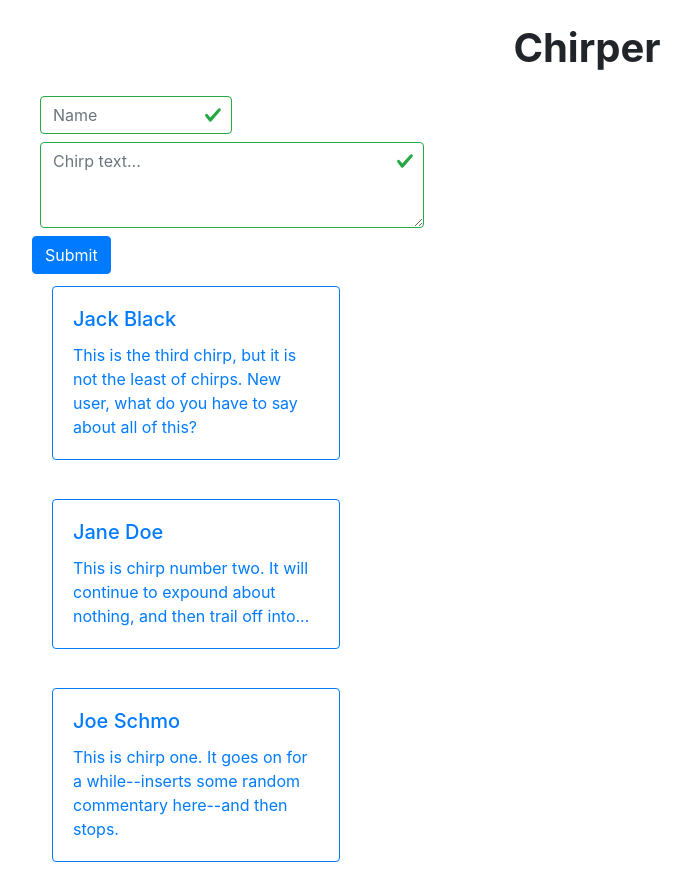
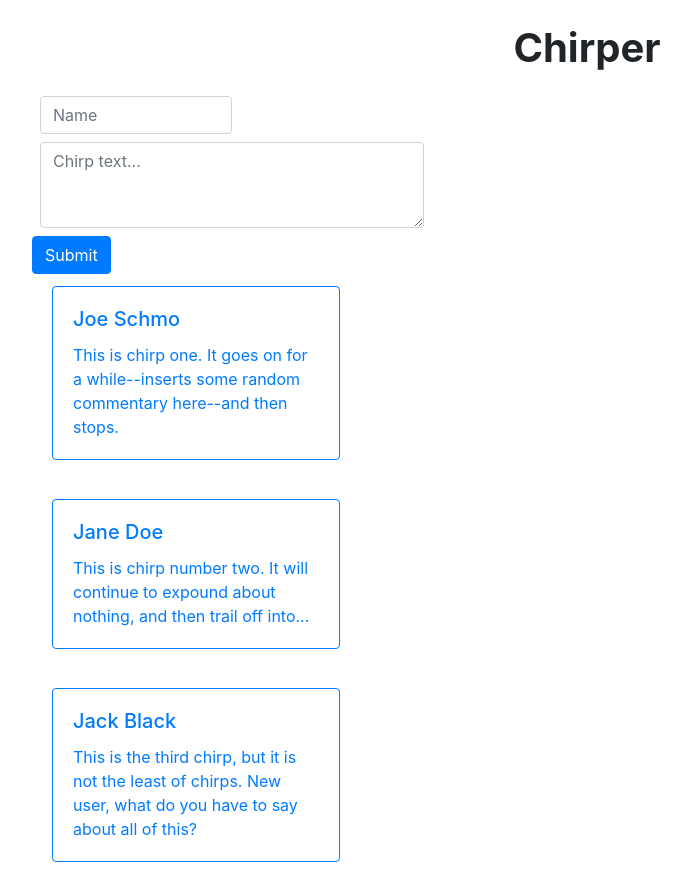
Before and after one commit to cordellr/chirper-app, a React (Create React App) app: page / in a window 1280 px wide. Shown: the whole page, without its empty margins (53-744 px from the left). Built offline with nearby package versions, Linux system fonts and the light colour scheme.

Commit message:
Created single source of truth by raising state from inputForm

```diff
--- a/src/components/inputForm.jsx
+++ b/src/components/inputForm.jsx
@@ -1,43 +1,26 @@
-import React, { Component } from "react";
+import React from "react";
 
-class InputForm extends Component {
-  state = {
-    id: "4",
-    author: "",
-    messageText: ""
-  };
+const InputForm = props => {
+  const { onAuthorChange, onMessageChange, newAuthor, newMessageText } = props;
 
-  //the two methods below take the target values on change
-  //and set them as the state values.
-  onAuthorChange = author => {
-    this.setState({ author });
-    console.log(this.state.author);
-  };
-
-  onMessageChange = messageText => {
-    this.setState({ messageText });
-    console.log(this.state.messageText);
-  };
-
-  render() {
   return (
     <form>
       <div className="form-group m-2" style={{ maxWidth: "12rem" }}>
         <input
           type="text"
-            className="form-control is-valid"
+          className="form-control"
           placeholder="Name"
-            value={this.state.author}
-            onChange={event => this.onAuthorChange(event.target.value)}
+          value={newAuthor}
+          onChange={event => onAuthorChange(event.target.value)}
         />
       </div>
       <div className="form-group m-2" style={{ maxWidth: "24rem" }}>
         <textarea
-            className="form-control is-valid"
+          className="form-control"
           placeholder="Chirp text..."
           rows="3"
-            value={this.state.messageText}
-            onChange={event => this.onMessageChange(event.target.value)}
+          value={newMessageText}
+          onChange={event => onMessageChange(event.target.value)}
         />
       </div>
       <button type="submit" className="btn btn-primary">
@@ -45,7 +28,6 @@ class InputForm extends Component {
       </button>
     </form>
   );
-  }
-}
+};
 
 export default InputForm;
--- a/src/components/messageBox.jsx
+++ b/src/components/messageBox.jsx
@@ -8,7 +8,7 @@ const MessageBox = props => {
   //used bootstrap cards to format chirps
   return (
     <ul className="list-group">
-      {messages.reverse().map(message => (
+      {messages.map(message => (
         <li
           key={message.id}
           className="list-group-item"
--- a/src/components/messageContainer.jsx
+++ b/src/components/messageContainer.jsx
@@ -25,16 +25,31 @@ class MessageContainer extends Component {
       }
     ],
 
-    chirp: {
-      author: "",
-      messageText: ""
-    }
+    newAuthor: "",
+    newMessageText: ""
+  };
+
+  //the two methods below take the target values on change
+  //and set them as the state values.
+  handleAuthorChange = author => {
+    this.setState({ newAuthor: author });
+    console.log(this.state.newAuthor);
+  };
+
+  handleMessageChange = messageText => {
+    this.setState({ newMessageText: messageText });
+    console.log(this.state.newMessageText);
   };
 
   render() {
     return (
       <div>
-        <InputForm />
+        <InputForm
+          onAuthorChange={this.handleAuthorChange}
+          onMessageChange={this.handleMessageChange}
+          author={this.state.newAuthor}
+          messageText={this.state.newMessageText}
+        />
         <MessageBox messages={this.state.messages} />
       </div>
     );
```
Lines whose indentation alone changed are shown as unchanged.
